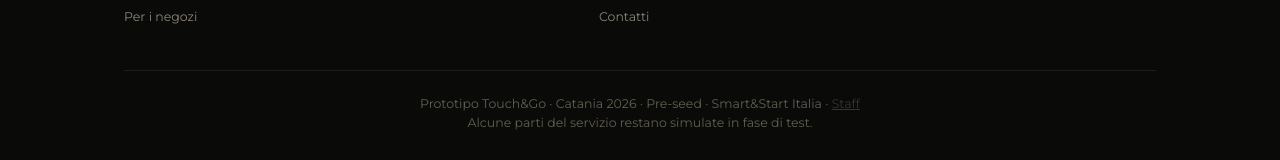
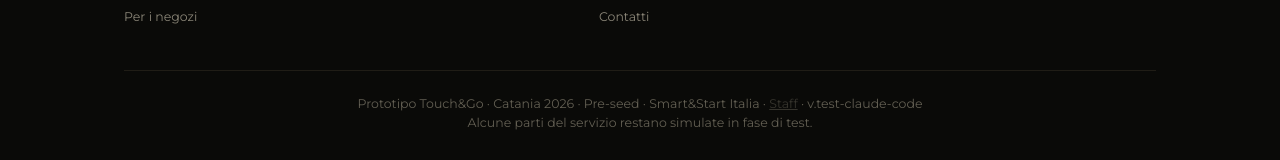
Before and after one commit to aliascuderig-pixel/touchandgo-demo, a website: page dist/site/index.html in a window 1280 px wide. Shown: the part 5133-5293 px from the top of the page. Drawn offline with nearby package versions, Linux system fonts and the light colour scheme.

Commit message:
Test: verifica flusso Claude Code

```diff
--- a/dist/site/index.html
+++ b/dist/site/index.html
@@ -350,7 +350,7 @@ footer{background:#0A0A08;color:#8A8577;padding:50px 0 30px;font-size:12.5px}
       </div>
     </div>
     <div class="footer-bottom">
-      Prototipo Touch&amp;Go · Catania 2026 · Pre-seed · Smart&amp;Start Italia · <a href="admin.html" style="opacity:.5">Staff</a><br/>
+      Prototipo Touch&amp;Go · Catania 2026 · Pre-seed · Smart&amp;Start Italia · <a href="admin.html" style="opacity:.5">Staff</a> · v.test-claude-code<br/>
       Alcune parti del servizio restano simulate in fase di test.
     </div>
   </div>
```
